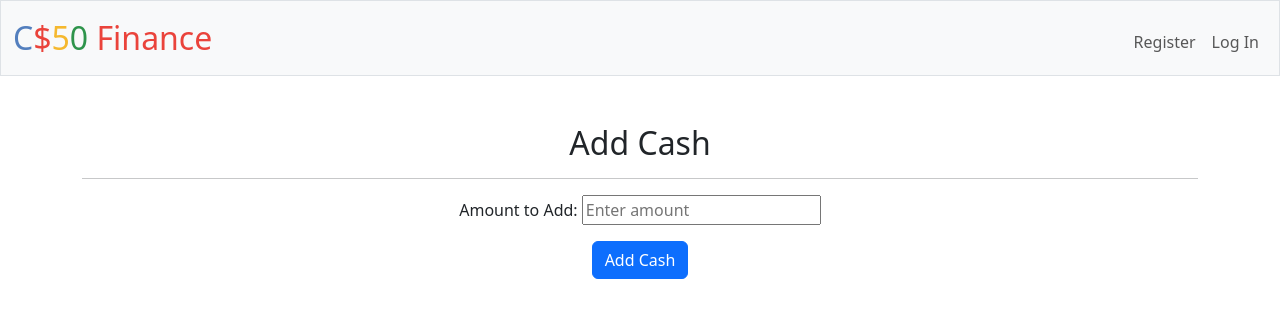
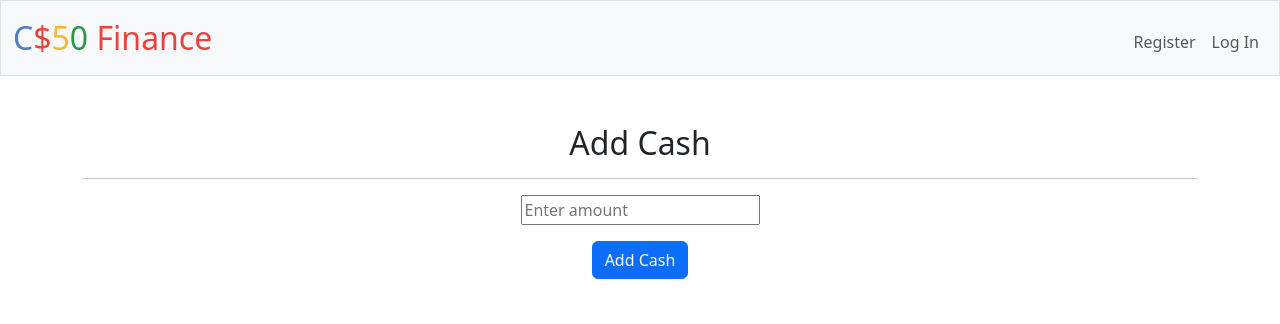
Before and after one commit to isaac1406/cs50Harvard-portfolio, a Flask app: page /cash in a window 1280 px wide. Shown: the top 324 px of the page. Run offline with Flask 3, Linux system fonts and the light colour scheme; some libraries are stand-ins or nearby versions.

Commit message:
Fri, Nov 22, 2024, 8:03 PM -03:00

```diff
--- a/finance/templates/cash.html
+++ b/finance/templates/cash.html
@@ -8,7 +8,6 @@
     <h2>Add Cash</h2>
     <hr>
     <form action="/cash" method="POST">
-        <label for="cash">Amount to Add:</label>
         <input type="text" name="cash" id="cash" placeholder="Enter amount" required>
         <br>
         <p> </p>
```
